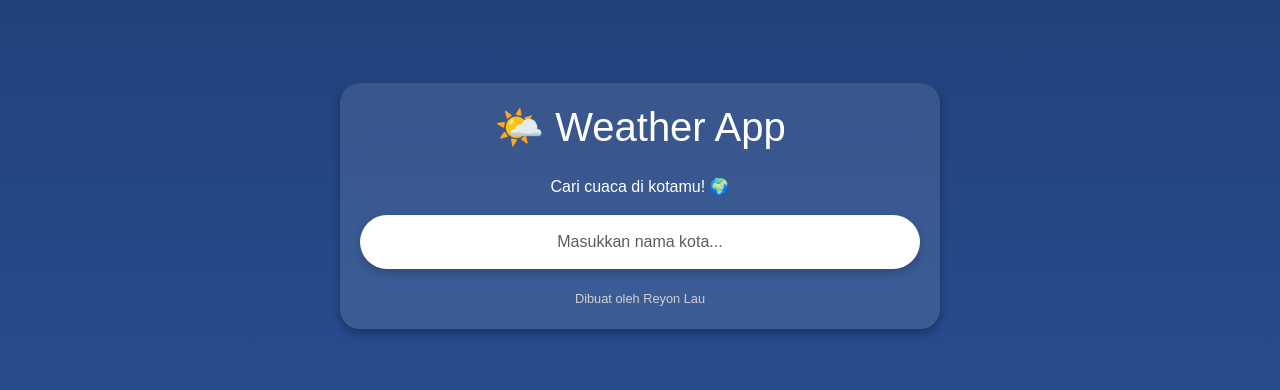
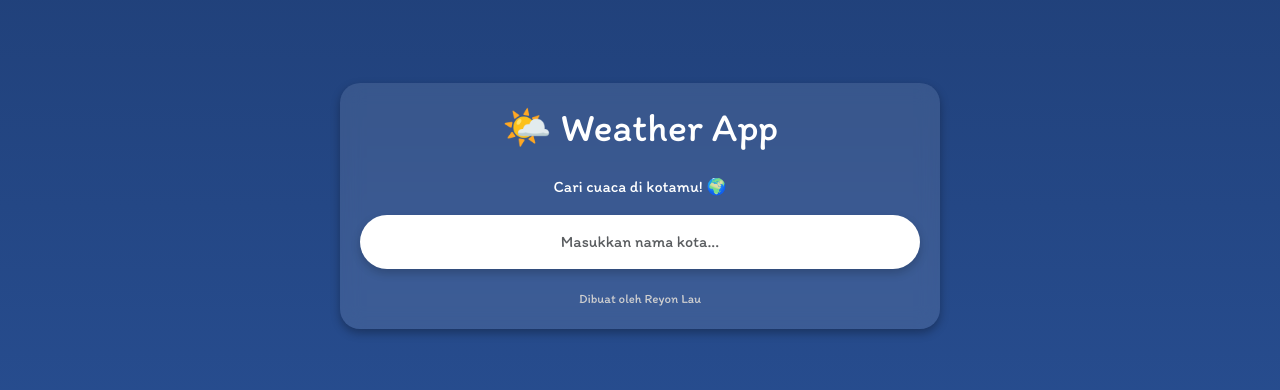
Before and after one commit to Reyonl/weather-, a plain HTML site: page index.html in a window 1280 px wide. Shown: the part 194-584 px from the top of the page. Drawn offline with nearby package versions, Linux system fonts and the light colour scheme; some packages are replaced by stand-ins of ours; a script that the page names is missing.

Commit message:
add fonts

```diff
--- a/index.html
+++ b/index.html
@@ -7,8 +7,11 @@
     <link href="https://cdn.jsdelivr.net/npm/bootstrap@5.3.0-alpha3/dist/css/bootstrap.min.css" rel="stylesheet">
     <link rel="stylesheet" href="https://cdnjs.cloudflare.com/ajax/libs/font-awesome/6.0.0-beta3/css/all.min.css">
     <link rel="stylesheet" href="style.css">
-</head>
-<body>
+    <link rel="preconnect" href="https://fonts.googleapis.com">
+    <link rel="preconnect" href="https://fonts.gstatic.com" crossorigin>
+    <link href="https://fonts.googleapis.com/css2?family=Itim&display=swap" rel="stylesheet">
+    <link href="https://cdnjs.cloudflare.com/ajax/libs/font-awesome/5.15.3/css/all.min.css" rel="stylesheet"/>
+<body class="itim-regular">
     <div class="weather-app">
         <h1 class="mb-4">🌤️ Weather App</h1>
         <p class="mb-3">Cari cuaca di kotamu! 🌍</p>
--- a/style.css
+++ b/style.css
@@ -1,8 +1,9 @@
 
-        body {
+
+
+       body {
             background: linear-gradient(to bottom, #1e3c72, #2a5298);
             min-height: 100vh;
-            font-family: 'Arial', sans-serif;
             display: flex;
             justify-content: center;
             align-items: center;
@@ -72,3 +73,9 @@
             font-size: 0.8rem;
             color: #d0d0d0;
         }
+
+        .itim-regular {
+            font-family: "Itim", cursive;
+            font-weight: 400;
+            font-style: normal;
+          }
```
